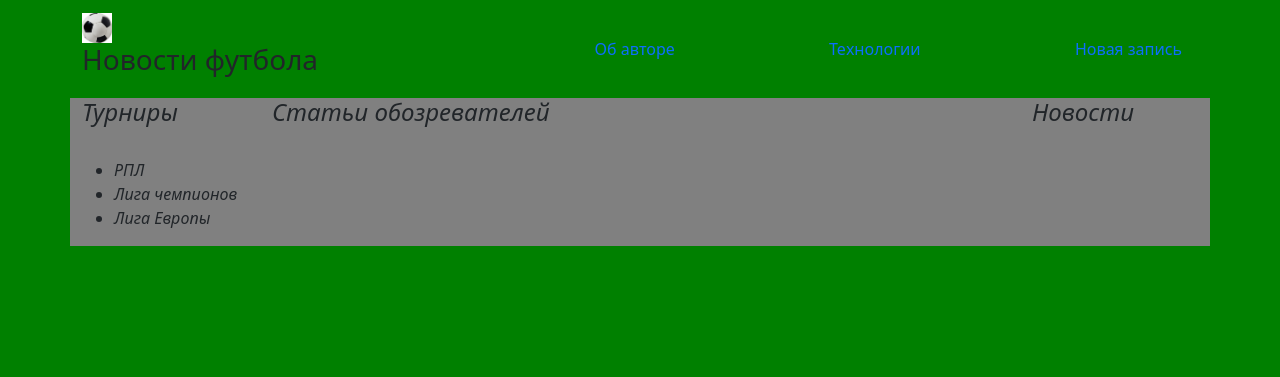
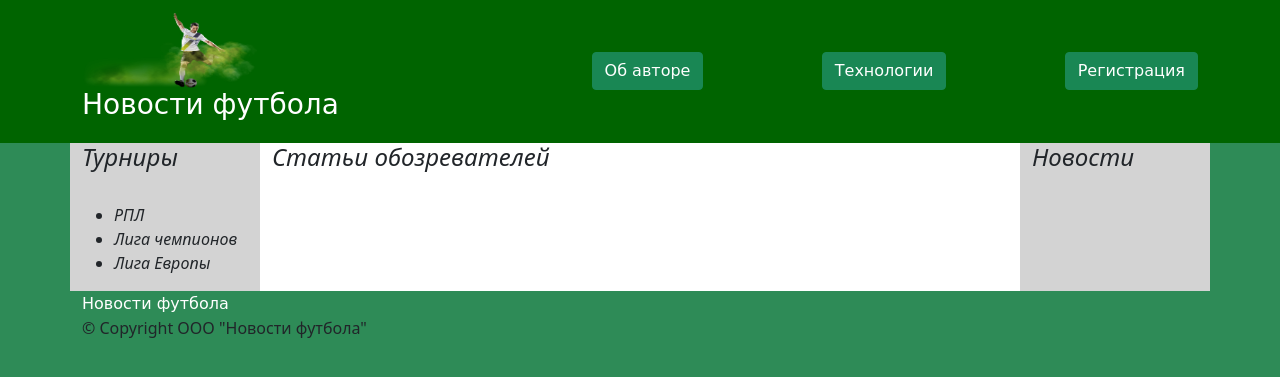
Before and after one commit to NikolayPetrov777/football-social-network, a Django app: page / in a window 1280 px wide. Shown: the top 377 px of the page. Run offline with Django 3.2, Linux system fonts and the light colour scheme; data that the repository does not hold is empty; some libraries are stand-ins or nearby versions.

Commit message:
Second commit

```diff
--- a/football/posts/models.py
+++ b/football/posts/models.py
@@ -7,9 +7,6 @@ class Group(models.Model):
     title = models.CharField(max_length=30)
     slug = models.SlugField(unique=True)
     description = models.TextField()
-
-    # def __str__(self) -> str:
-    #     return self.title
 
 
 class Post(models.Model):
--- a/football/posts/urls.py
+++ b/football/posts/urls.py
@@ -6,6 +6,7 @@ app_name = 'posts'
 
 urlpatterns = [
     path('', views.index, name ='index'),
+#    path('post/<int:pk>/', views.post_detail, name ='post_detail'),
     # path('posts/', views.post_list),
     # path('post/<int:pk>/', views.post_detail),
     # path('group/<slug:slug>/', views.group_posts),
--- a/football/posts/views.py
+++ b/football/posts/views.py
@@ -1,7 +1,10 @@
 from django.shortcuts import render
+from django.contrib.auth import get_user_model
 from .models import Post, New
 # Create your views here.
 from django.http import HttpResponse
+
+User = get_user_model()
 
 def index(request):
     template = 'posts/index.html'
@@ -10,3 +13,10 @@ def index(request):
     context = {'posts': posts,
                'news': news}
     return render(request, template, context)
+
+
+# def post_detail(request, post_id):
+#     template = 'posts/post_detail.html'
+#     post = get_object_or_404(Post, pk=post_id)
+#     context = {'post': post}
+#     return render(request, template, context)
--- a/football/templates/base.html
+++ b/football/templates/base.html
@@ -2,11 +2,13 @@
 {% load static %}
 <html lang="ru">
   <head>
+    <meta charset="utf-8">
+    <meta name="viewport" content="width=device-width, initial-scale=1">
     <link rel="stylesheet" href="{% static 'css/bootstrap.min.css' %}">
-    <link rel="icon" href="{% static 'img/logo.png' %}" type="image">
-    <title>Новости футбола</title>
+    <link rel="icon" href="{% static 'img/logo2.png' %}" type="image">
+    <title>{% block title %}Новости футбола {% endblock %}</title>
   </head>
-  <body style="background-color: green">
+  <body style="background-color: #2E8B57">
     <header>
       {% include 'includes/header.html' %}
     </header>
--- a/football/templates/includes/footer.html
+++ b/football/templates/includes/footer.html
@@ -0,0 +1,8 @@
+<div class="container">
+    <div style="color: #ffffff">
+        <span style="font-family: Comic Sans MS, Comic Sans, cursive;">
+          Новости футбола
+        </span>
+      </div>
+  <p>© Copyright  ООО "Новости футбола"</p>
+</div>
--- a/football/templates/includes/header.html
+++ b/football/templates/includes/header.html
@@ -1,23 +1,26 @@
 {% load static %}
-<nav class="navbar navbar-light" style="background-color: green">
+<nav class="navbar navbar-light" style="background-color: #006400">
   <div class="container">
     <a class="navbar-brand" href="{% url 'posts:index' %}">
-      <img src="{% static 'img/logo.png' %}" width="30" height="30" class="d-inline-block align-top" alt="">
-      <span class="text-dark">
-        <h3>Новости футбола</h3>
+      <img src="{% static 'img/logo.png' %}" width="175" height="75" class="d-inline-block align-top" alt="">
+      <div style="color: #ffffff">
+        <span style="font-family: Comic Sans MS, Comic Sans, cursive;">
+          <h3>Новости футбола</h3>
+        </span>
+      </div>
     </a>
     <a class="nav nav-pills">
       <div class="nav-item">
-        <a class="nav-link"
+        <a class="btn btn-success" style="font-family: Comic Sans MS, Comic Sans, cursive;"
           href="">Об авторе</a>
       </div>
       <div class="nav-item">
-        <a class="nav-link"
+        <a class="btn btn-success" style="font-family: Comic Sans MS, Comic Sans, cursive;"
           href="">Технологии</a>
       </div>
       <div class="nav-item">
-        <a class="nav-link"
-          href="">Новая запись</a>
+        <a class="btn btn-success" style="font-family: Comic Sans MS, Comic Sans, cursive;"
+          href="">Регистрация</a>
       </div>
     </a>
   </div>
--- a/football/templates/posts/index.html
+++ b/football/templates/posts/index.html
@@ -2,7 +2,7 @@
 {% block content %}
 <div class="container">
 <div class="row">
-  <div class="col-2" style="background: grey;">
+  <div class="col-2" style="background: #D3D3D3;">
     <h4><i>Турниры</i></h4>
     <br>
     <ul>
@@ -17,19 +17,21 @@
       </li>
     </ul>
   </div>
-  <div class="col-8" style="background: grey;">
+  <div class="col-8" style="background: white;">
     <h4><i>Статьи обозревателей</i></h4>
-      <br>
+    <br>
     {% for post in posts %}
-    <p>{{ post.text }} <br>Автор: {{ post.author.username }} <br> {{ post.pub_date|date:"j.m.Y" }}<br></p>
+    <p>{{ post.text|truncatechars:700 }} <a style="color: black" href=""><i>подробнее</i></a> <br>Автор: {{ post.author.username }} <br> {{ post.pub_date|date:"j.m.Y" }}<br></p>
     {% if not forloop.last %}<hr>{% endif %}
     {% endfor %}
   </div>
-  <div class="col-2" style="background: grey;">
+  <div class="col-2" style="background: #D3D3D3;">
     <h4><i>Новости</i></h4>
       <br>
       {% for new in news %}
-        <p> <a href="">{{ new.title }}</a> <br> {{ new.pub_date|date:"j.m.Y h:m:s" }}</p>
+        <p>
+          <a style="color: black" href="">{{ new.title }}</a> <br> {{ new.pub_date|date:"j.m.Y h:m:s" }}
+        </p>
       {% endfor %}
   </div>
 </div>
```
Also changed, not shown: football/posts/migrations/0005_auto_20231018_0952.py (added), football/posts/migrations/0006_auto_20231018_1603.py (added), football/static/img/logo.png, football/static/img/logo2.png (added), football/templates/posts/football_list.html (deleted).
